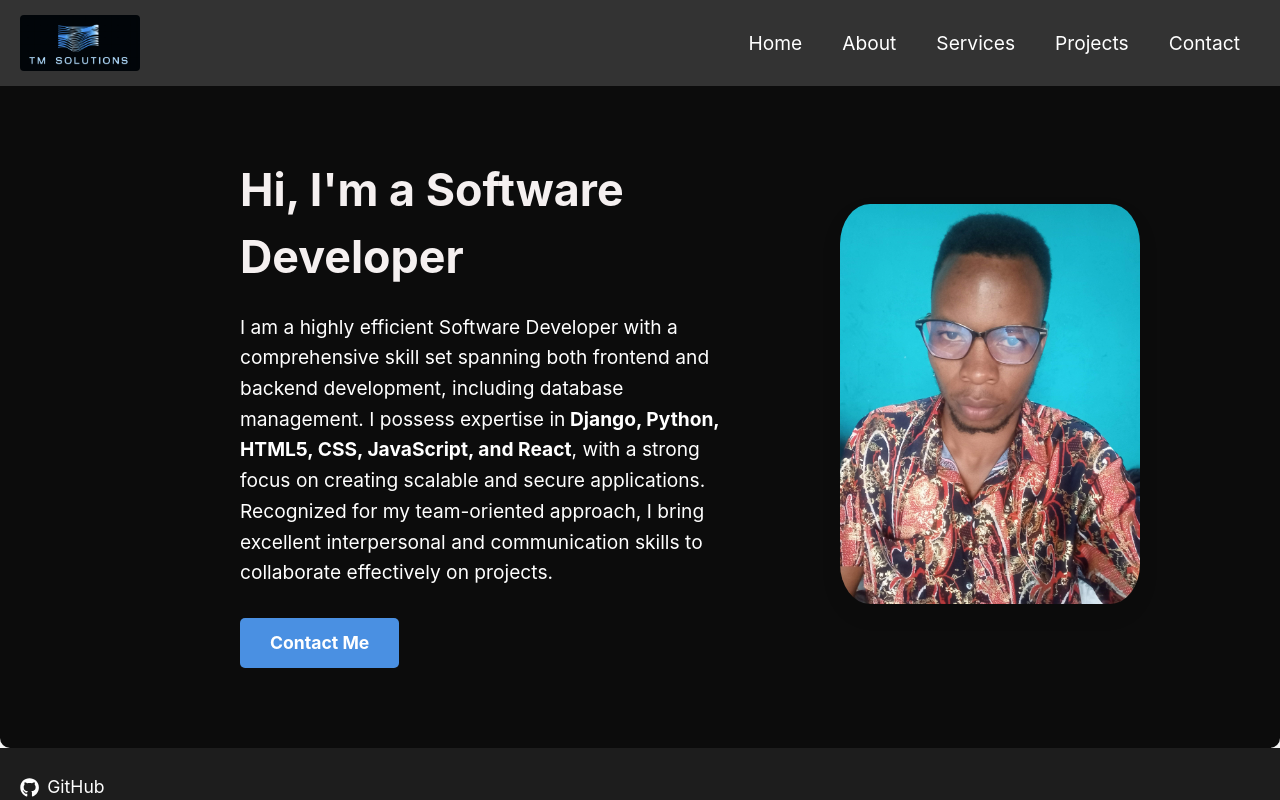
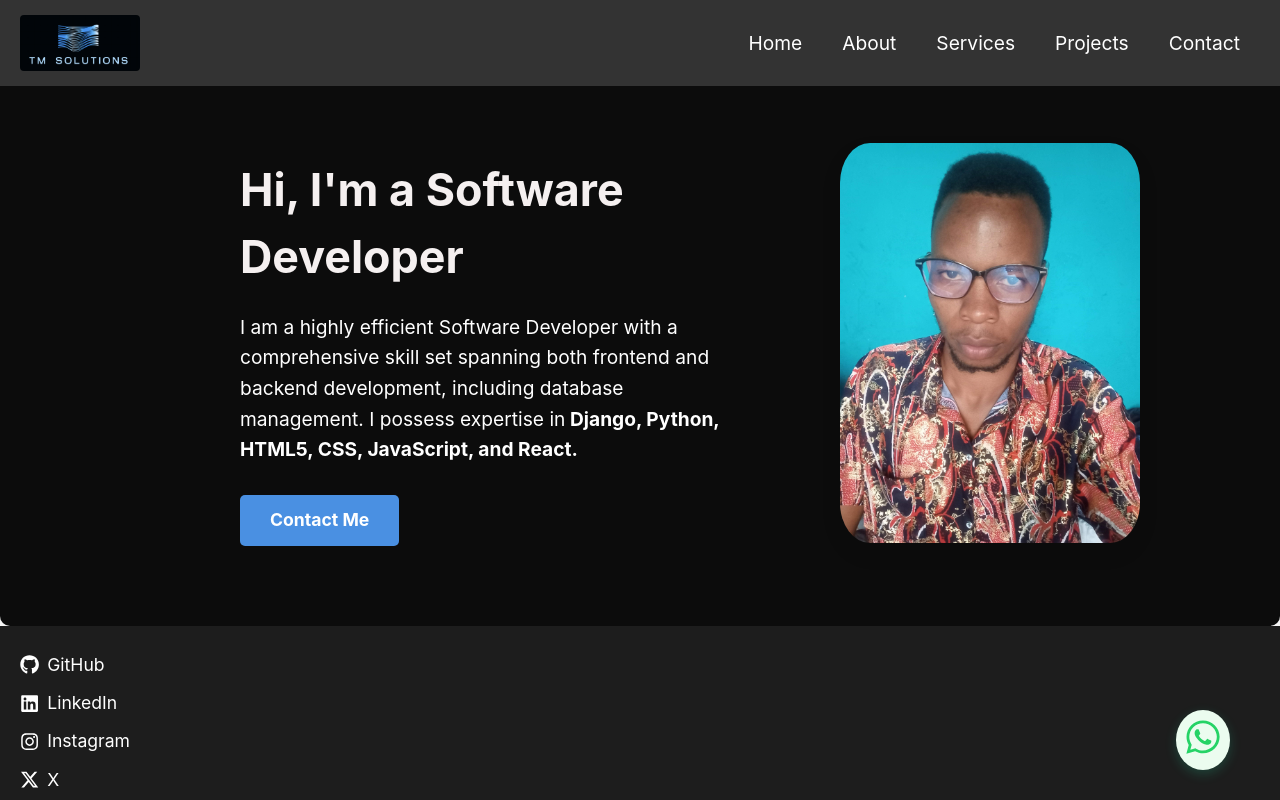
Before and after one commit to Thomas-m-waka/portfolio, a React (Vite) app: page / in a window 1280 px wide. Shown: the top 800 px of the page. Built offline with nearby package versions, Linux system fonts and the light colour scheme.

Commit message:
added whastap icon

```diff
--- a/src/pages/Home.css
+++ b/src/pages/Home.css
@@ -119,3 +119,20 @@ margin-top:-20px;
     max-width: 200px;
   }
 }
+
+
+.floating-whatsapp {
+  position: fixed;
+  bottom: 30px;
+  right: 50px;
+  background-color: rgb(235, 252, 239);
+  border-radius: 50%;
+  padding: 8px;
+  box-shadow: 0 4px 12px rgba(41, 226, 168, 0.2);
+  z-index: 1000;
+  transition: transform 0.3s ease;
+}
+
+.floating-whatsapp:hover {
+  transform: scale(1.1);
+}
--- a/src/pages/Home.jsx
+++ b/src/pages/Home.jsx
@@ -2,26 +2,37 @@ import React from 'react';
 import './Home.css';
 import tomImage from '../assets/tom.jpg';
 import { Link } from 'react-router-dom';
-
+import { FaWhatsapp } from 'react-icons/fa';
 
 const Home = () => (
+  <>
     <section className="hero-section">
       <div className="text-container">
         <h1>Hi, I'm a Software Developer</h1>
         <p>
           I am a highly efficient Software Developer with a comprehensive skill set spanning both
           frontend and backend development, including database management. I possess expertise in
-        <strong> Django, Python, HTML5, CSS, JavaScript, and React</strong>, with a strong focus on creating scalable
-        and secure applications. Recognized for my team-oriented approach, I bring excellent
-        interpersonal and communication skills to collaborate effectively on projects.
+          <strong> Django, Python, HTML5, CSS, JavaScript, and React.</strong>
         </p>
 
         <Link to="/contact" className="cta">Contact Me</Link>
       </div>
+
       <div className="image-container">
         <img className="profile-image" src={tomImage} alt="Tom" />
       </div>
     </section>
+
+    {/* ✅ Floating WhatsApp Icon */}
+    <a
+      href="https://wa.me/254791508494"
+      className="floating-whatsapp"
+      target="_blank"
+      rel="noopener noreferrer"
+    >
+      <FaWhatsapp size={38} color="#25D366" />
+    </a>
+  </>
 );
 
 export default Home;
--- a/src/pages/Projects.css
+++ b/src/pages/Projects.css
@@ -54,6 +54,7 @@
 .project-item h3 {
   font-size: 1.6rem;
   margin-bottom: 10px;
+  color:white;
 }
 
 .project-item p {
```
Lines whose indentation alone changed are shown as unchanged.
